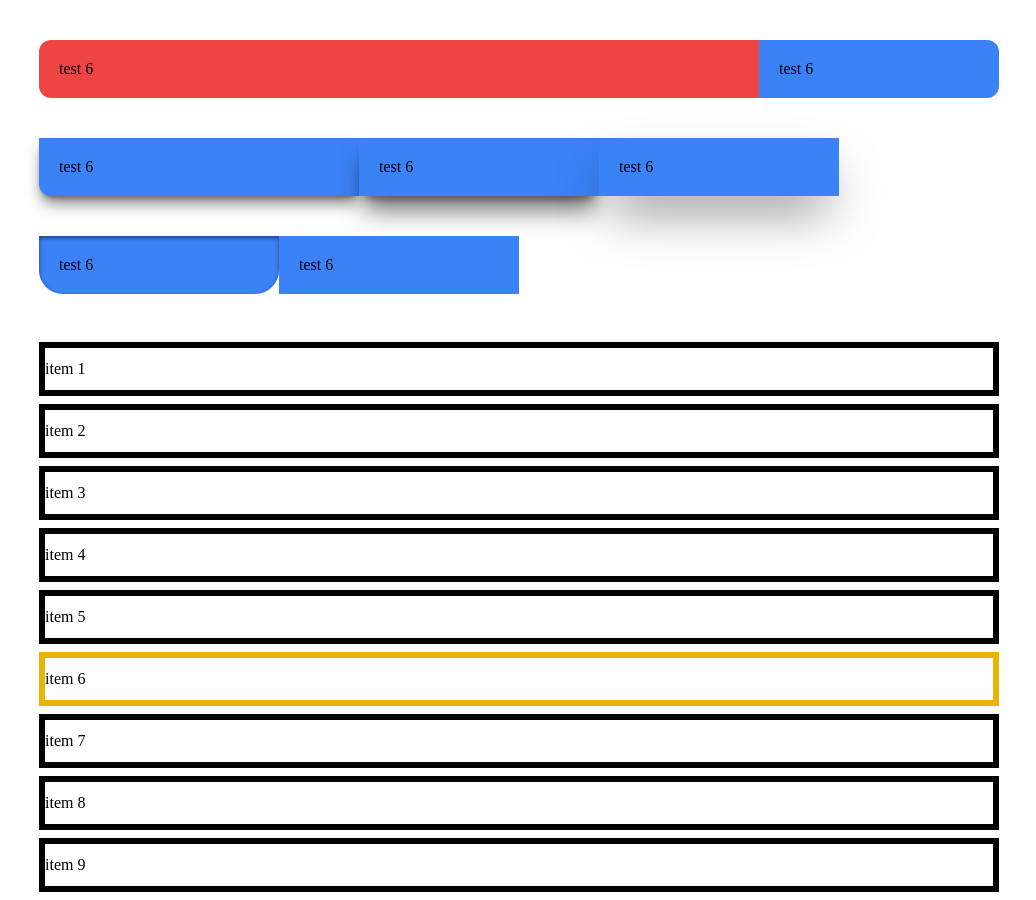
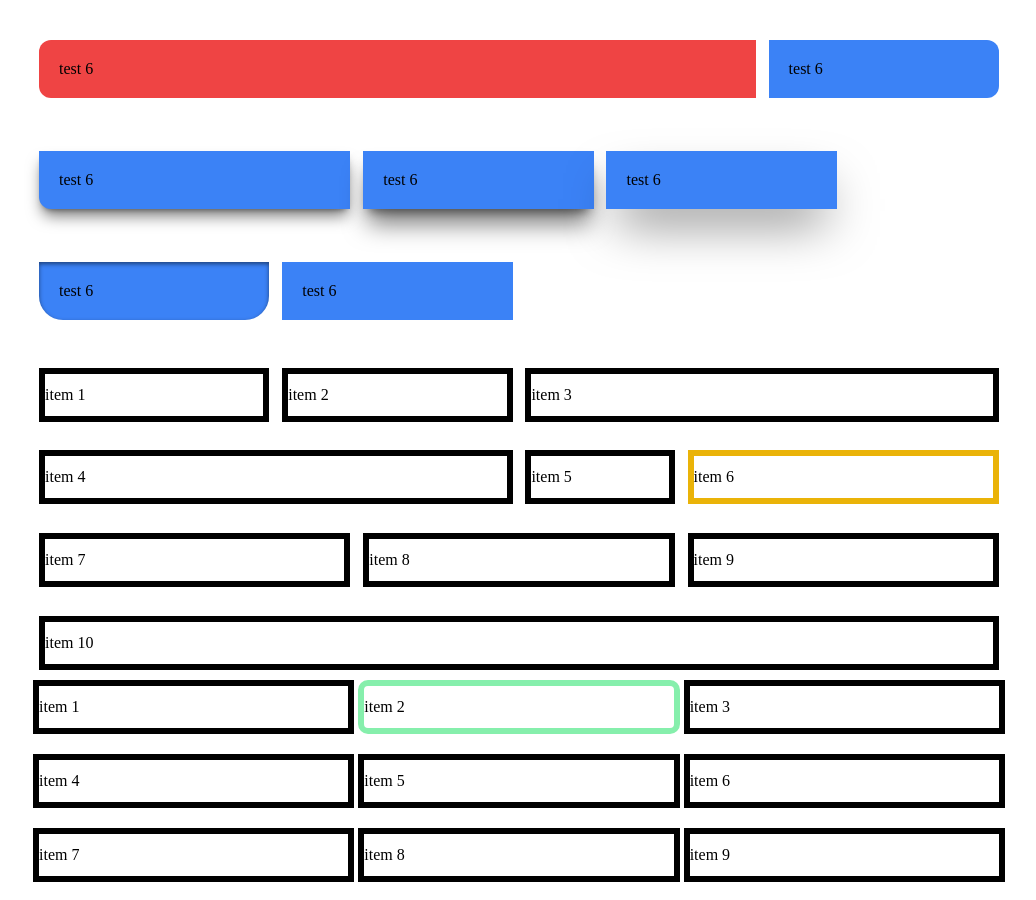
Before and after one commit to Foparty/USING-SASS-TO-CREATE-TAILWIND, a React (Vite) app: page / in a window 1280 px wide. Shown: the top 900 px of the page, without its empty margins (121-1157 px from the left). Built offline with nearby package versions, Linux system fonts and the light colour scheme.

Commit message:
final por hoy

```diff
--- a/src/App.jsx
+++ b/src/App.jsx
@@ -7,7 +7,7 @@ function App() {
   return (
     <div className='App'>
       <div className='container'>
-        <div className='grid py-4'>
+        <div className='grid gap-sm py-4'>
           <div className='col-md-9 bg-red-500  my-4 p-4 rounded-l-xl'>test 6</div>
           <div className='col-md-3 bg-blue-500  my-4 p-4 rounded-r-xl'>test 6</div>
           <div className='col-md-4 bg-blue-500 shadow-lg my-4 p-4 rounded-bl-xl'>test 6</div>
@@ -23,29 +23,29 @@ function App() {
           <div className='col-md-12 bg-blue-500 shadow-2xl'>test 6</div> */}
         </div>
 
-        <div className='test-outline'>
-          <h2 className='my-1 py-2 border-xl'>item 1</h2>
-          <h2 className='my-1 py-2 border-xl'>item 2</h2>
-          <h2 className='my-1 py-2 border-xl'>item 3</h2>
-          <h2 className='my-1 py-2 border-xl'>item 4</h2>
-          <h2 className='my-1 py-2 border-xl'>item 5</h2>
-          <h2 className='my-1 py-2 border-xl-yellow-500'>item 6</h2>
-          <h2 className='my-1 py-2 border-xl'>item 7</h2>
-          <h2 className='my-1 py-2 border-xl'>item 8</h2>
-          <h2 className='my-1 py-2 border-xl'>item 9</h2>
-          <h2 className='my-1 py-2 border-xl'>item 10</h2>
+        <div className='test-outline grid gap-sm'>
+          <h2 className='col-md-3 my-1 py-2 border-xl'>item 1</h2>
+          <h2 className='col-md-3 my-1 py-2 border-xl'>item 2</h2>
+          <h2 className='col-md-6 my-1 py-2 border-xl'>item 3</h2>
+          <h2 className='col-md-6 my-1 py-2 border-xl'>item 4</h2>
+          <h2 className='col-md-2 my-1 py-2 border-xl'>item 5</h2>
+          <h2 className='col-md-4 my-1 py-2 border-xl-yellow-500'>item 6</h2>
+          <h2 className='col-sm-4 my-1 py-2 border-xl'>item 7</h2>
+          <h2 className='col-sm-4 my-1 py-2 border-xl'>item 8</h2>
+          <h2 className='col-sm-4 my-1 py-2 border-xl'>item 9</h2>
+          <h2 className='col-md-12 my-1 py-2 border-xl'>item 10</h2>
         </div>
-        <div className='test-outline'>
-          <h2 className='my-1 py-2 outline-xl'>item 1</h2>
-          <h2 className='my-1 py-2 outline-xl-green-300 rounded-base'>item 2</h2>
-          <h2 className='my-1 py-2 outline-xl'>item 3</h2>
-          <h2 className='my-1 py-2 outline-xl'>item 4</h2>
-          <h2 className='my-1 py-2 outline-xl'>item 5</h2>
-          <h2 className='my-1 py-2 outline-xl'>item 6</h2>
-          <h2 className='my-1 py-2 outline-xl'>item 7</h2>
-          <h2 className='my-1 py-2 outline-xl'>item 8</h2>
-          <h2 className='my-1 py-2 outline-xl'>item 9</h2>
-          <h2 className='my-1 py-2 outline-xl'>item 10</h2>
+        <div className='test-outline grid gap-md'>
+          <h2 className='col-sm-4 my-1 py-2 outline-xl'>item 1</h2>
+          <h2 className='col-sm-4 my-1 py-2 outline-xl-green-300 rounded-base'>item 2</h2>
+          <h2 className='col-sm-4 my-1 py-2 outline-xl'>item 3</h2>
+          <h2 className='col-sm-4 my-1 py-2 outline-xl'>item 4</h2>
+          <h2 className='col-sm-4 my-1 py-2 outline-xl'>item 5</h2>
+          <h2 className='col-sm-4 my-1 py-2 outline-xl'>item 6</h2>
+          <h2 className='col-sm-4 my-1 py-2 outline-xl'>item 7</h2>
+          <h2 className='col-sm-4 my-1 py-2 outline-xl'>item 8</h2>
+          <h2 className='col-sm-4 my-1 py-2 outline-xl'>item 9</h2>
+          <h2 className='col-sm-4 my-1 py-2 outline-xl'>item 10</h2>
         </div>
       </div>
     </div>
```
